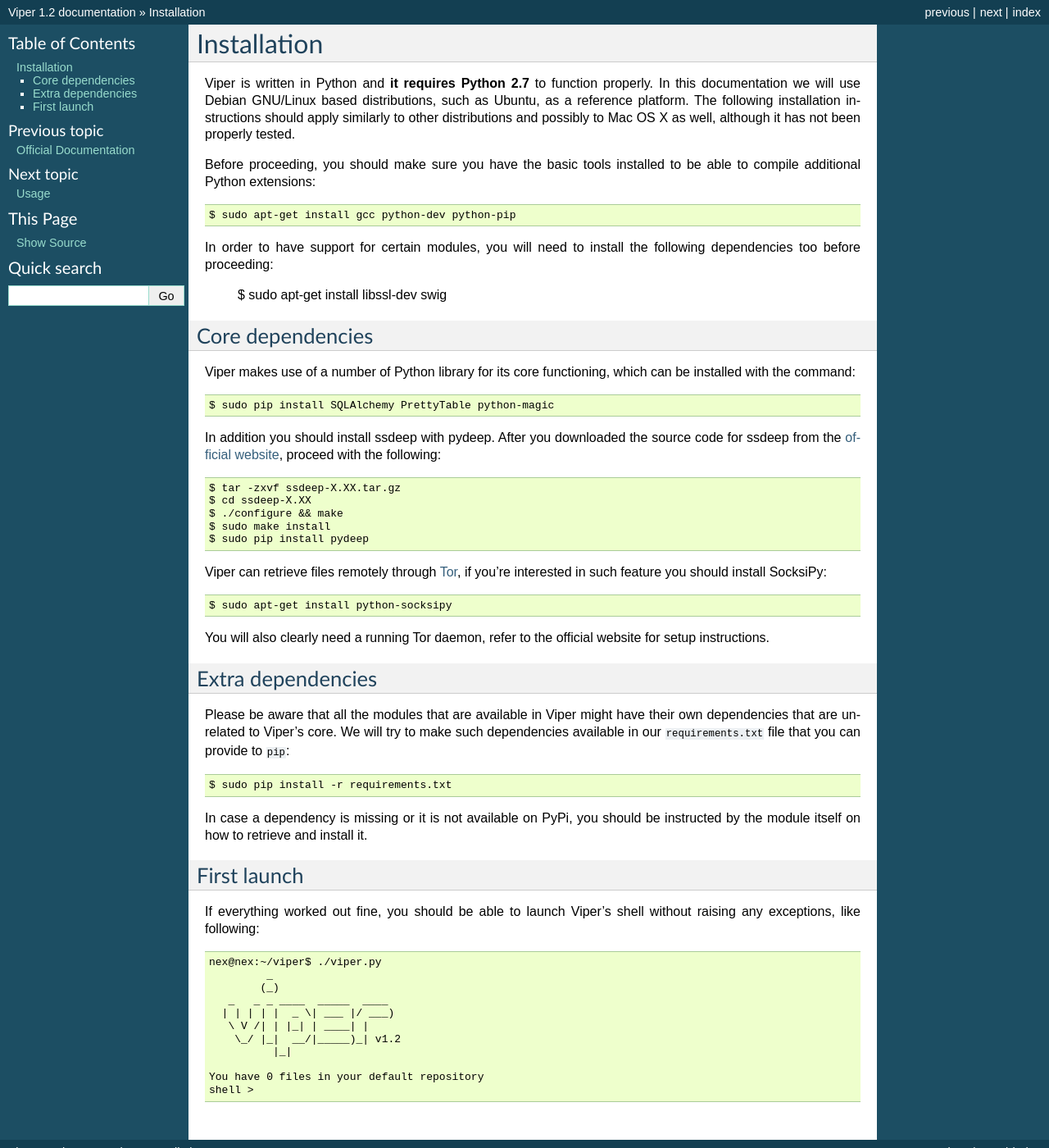
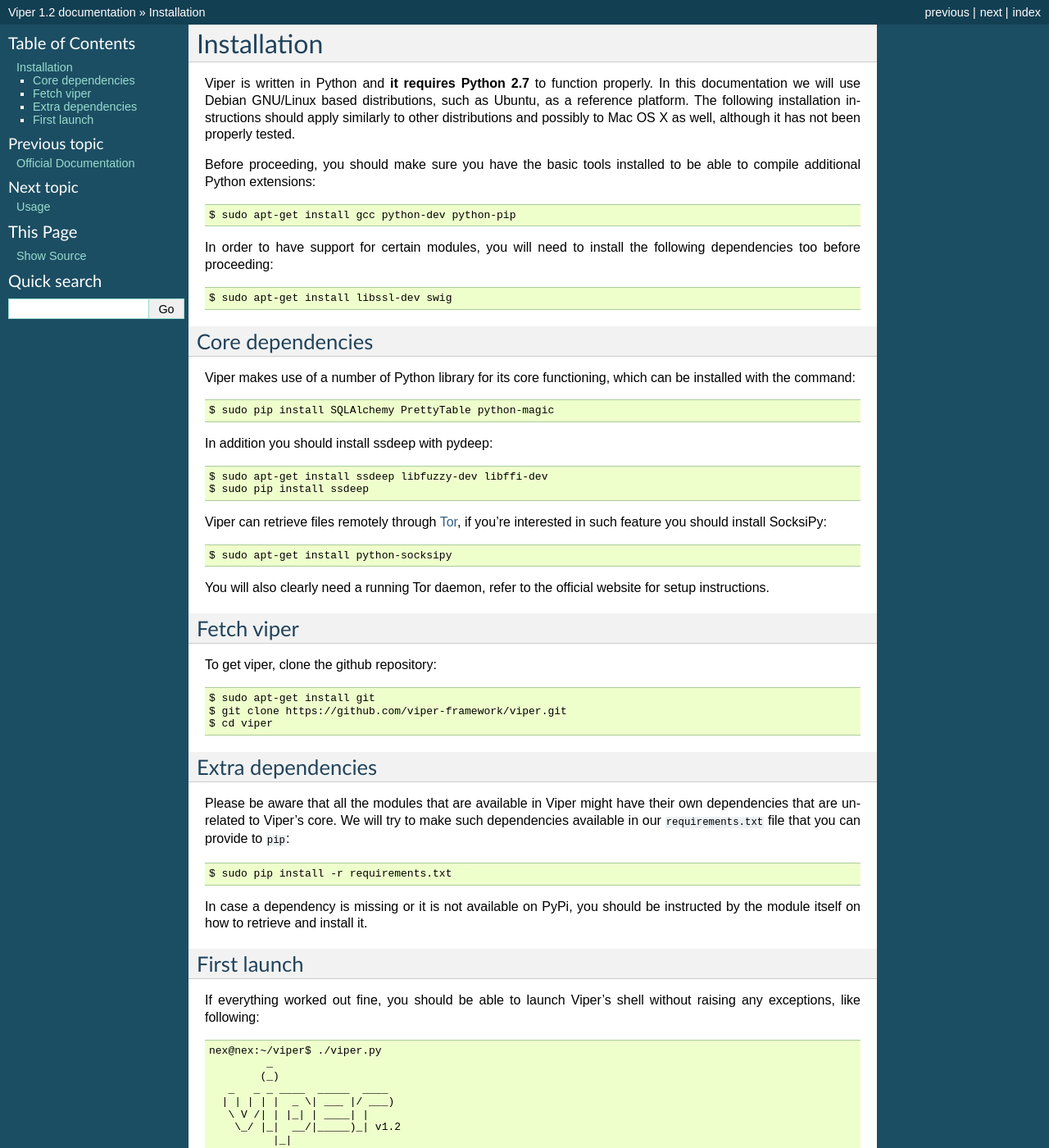
Before and after one commit to viper-framework/viper, a Sphinx documentation site: the page built from docs/source/installation/index.rst, in a window 1280 px wide and 1400 px high. Shown: the whole window at 82% size. Built offline with Sphinx 7.4.7, drawn with Linux system fonts in a browser that asks for light colours; pages that are not in the unit, such as notebooks, are missing from menus.

Commit message:
Update index.rst
Documentation in line with default ubuntu install

```diff
--- a/docs/source/installation/index.rst
+++ b/docs/source/installation/index.rst
@@ -7,7 +7,7 @@
 
     $ sudo apt-get install gcc python-dev python-pip
 
-In order to have support for certain modules, you will need to install the following dependencies too before proceeding:
+In order to have support for certain modules, you will need to install the following dependencies too before proceeding::
 
     $ sudo apt-get install libssl-dev swig
 
@@ -18,19 +18,24 @@
 
     $ sudo pip install SQLAlchemy PrettyTable python-magic
 
-In addition you should install ssdeep with pydeep. After you downloaded the source code for ssdeep from the `official website`_, proceed with the following::
+In addition you should install ssdeep with pydeep::
 
-    $ tar -zxvf ssdeep-X.XX.tar.gz
-    $ cd ssdeep-X.XX
-    $ ./configure && make
-    $ sudo make install
-    $ sudo pip install pydeep
+    $ sudo apt-get install ssdeep libfuzzy-dev libffi-dev
+    $ sudo pip install ssdeep
 
 Viper can retrieve files remotely through `Tor`_, if you're interested in such feature you should install SocksiPy::
 
     $ sudo apt-get install python-socksipy
 
 You will also clearly need a running Tor daemon, refer to the official website for setup instructions.
+
+Fetch viper
+-------------
+To get viper, clone the github repository::
+
+    $ sudo apt-get install git
+    $ git clone https://github.com/viper-framework/viper.git
+    $ cd viper
 
 Extra dependencies
 ------------------
```
